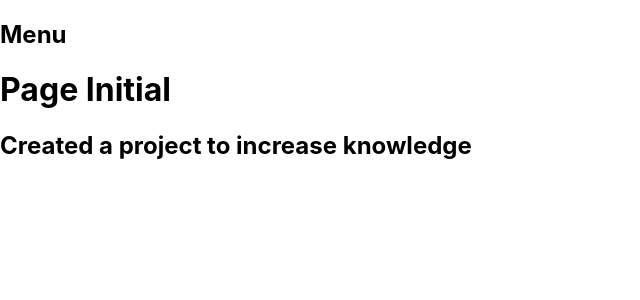
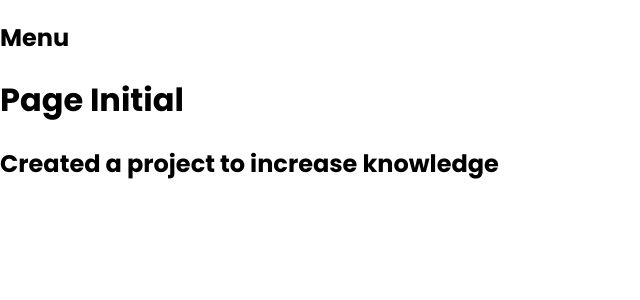
Before and after one commit to Vinicius-Holtman/Admin-Template, a Next.js app: page / in a window 1280 px wide. Shown: the top 300 px of the page, without its empty margins (0-640 px from the left). Built offline with nearby package versions, Linux system fonts and the light colour scheme.

Commit message:
Import font poppins

```diff
--- a/src/styles/globals.css
+++ b/src/styles/globals.css
@@ -1,9 +1,10 @@
+@import url('https://fonts.googleapis.com/css2?family=Poppins:wght@100;200;300;400;500;600;700;900&display=swap');
+
 html,
 body {
   padding: 0;
   margin: 0;
-  font-family: -apple-system, BlinkMacSystemFont, Segoe UI, Roboto, Oxygen,
-    Ubuntu, Cantarell, Fira Sans, Droid Sans, Helvetica Neue, sans-serif;
+  font-family: 'Poppins', sans-serif;
 }
 
 a {
```
